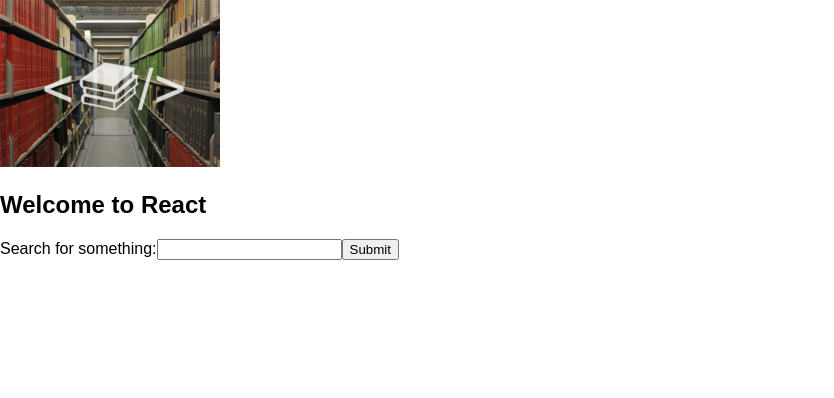
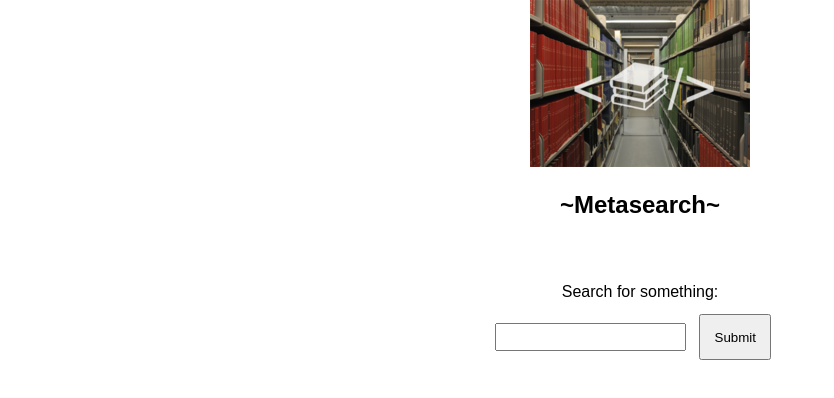
Before and after one commit to amnh-library/metasearch, a React (Create React App) app in the folder library-metasearch/: page / in a window 1280 px wide. Shown: the top 398 px of the page, without its empty margins (0-834 px from the left). Built offline with nearby package versions, Linux system fonts and the light colour scheme.

Commit message:
stylin' & cleanup

```diff
--- a/library-metasearch/src/App.css
+++ b/library-metasearch/src/App.css
@@ -1,17 +1,16 @@
-/*.App {
+.App {
   text-align: center;
 }
 
-.App-logo {
+/*.App-logo {
   animation: App-logo-spin infinite 20s linear;
   height: 80px;
-}
+}*/
 
-.App-header {
+/*.App-header {
   background-color: #222;
   height: 150px;
   padding: 20px;
-  color: white;
 }
 
 .App-intro {
--- a/library-metasearch/src/App.js
+++ b/library-metasearch/src/App.js
@@ -4,18 +4,15 @@ import './App.css'
 
 class App extends Component {
   render() {
-    const styles = {
-      input: {
-        padding: '3em'
-      }
-    }
     return (
       <div className="App">
         <div className="App-header">
           <img src={require('./img/hack-the-stacks.png')} />
-          <h2>Welcome to React</h2>
+          <h2>~Metasearch~</h2>
         </div>
-        <SearchForm />
+        <div>
+          <SearchForm />
+        </div>
       </div>
     )
   }
--- a/library-metasearch/src/form/Form.js
+++ b/library-metasearch/src/form/Form.js
@@ -1,9 +1,9 @@
-import React, { Component } from 'react'
+import React, { Component } from "react"
 
 
 export default class SearchForm extends Component {
   handleSubmit = event => {
-    alert("~~~~ submitted ~~~~" + this.state.value)
+    alert("~~~~ submitted ~~~~ " + this.state.value)
     event.preventDefault()
   }
 
@@ -13,19 +13,35 @@ export default class SearchForm extends Component {
 
   constructor(props) {
     super(props)
-    this.state = { value: '' }
+    this.state = { value: "" }
     this.handleSubmit = this.handleSubmit.bind(this)
   }
 
   render() {
+    const styles = {
+      inputContainer: {
+        margin: "4em",
+        display: "flex",
+        flexDirection: "column"
+      },
+      input: {
+        padding: ".3rem"
+      },
+      button: {
+        margin: "1em",
+        padding: "1em"
+      }
+    }
     return (
-      <div className="input-container" id="search-term-input">
-          <form onSubmit={this.handleSubmit}>
-            <label>
+      <div style={styles.inputContainer} id="search-term-input">
+        <form onSubmit={this.handleSubmit}>
+          <div>
+            <label style={styles.label}>
               Search for something:
-            <input value={this.state.value} className="input" type="text" name="search" onChange={this.handleChange} />
-          </label>
-          <input type="submit" value="Submit" />
+            </label>
+          </div>
+          <input value={this.state.value} style={styles.input} type="text" name="search" onChange={this.handleChange} />
+          <input type="submit" value="Submit" style={styles.button} />
         </form>
       </div>
     )
```
